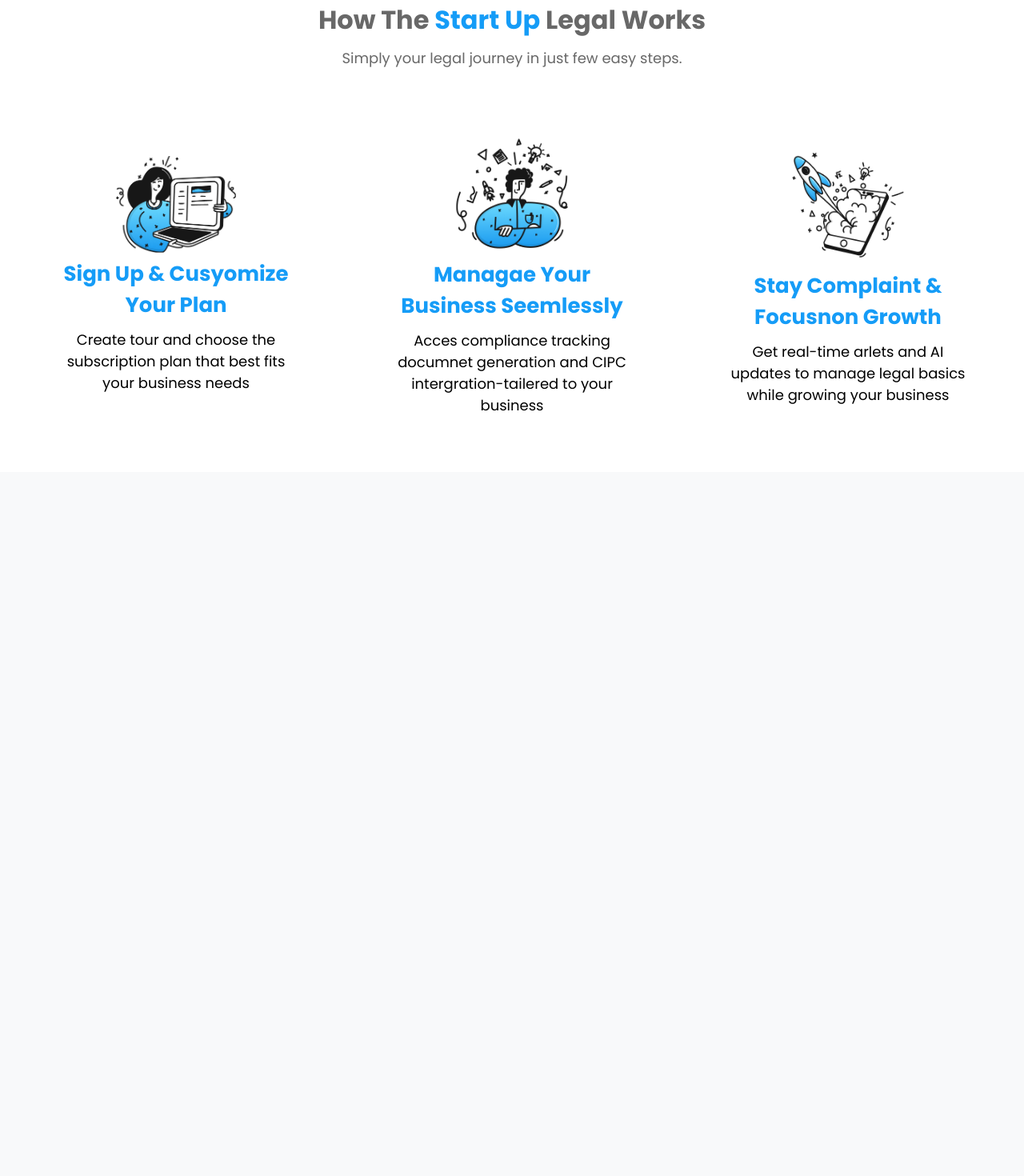
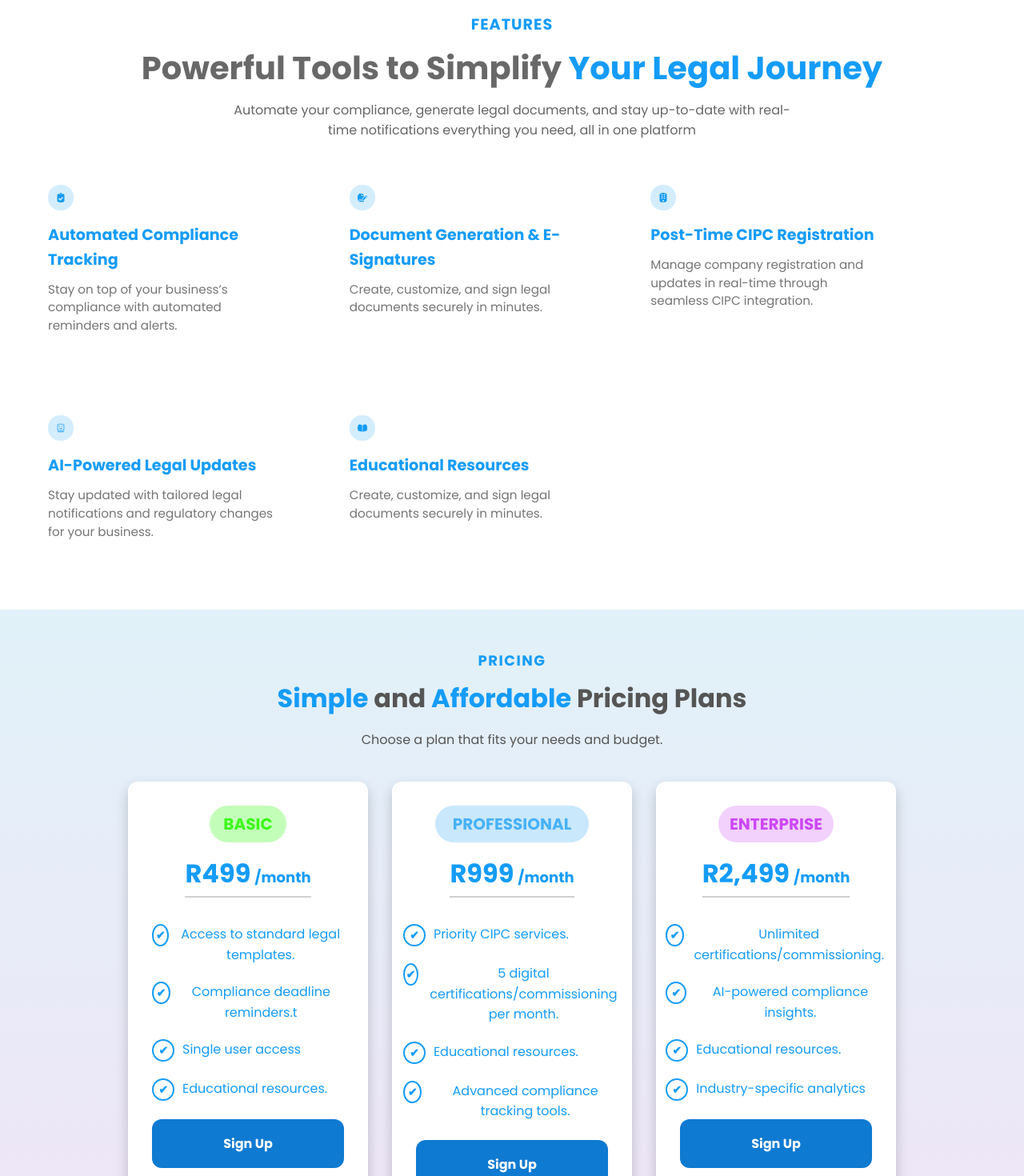
Before and after one commit to TlotloSeGamie/law-firm-landing-page, a React (Create React App) app: page / in a window 1280 px wide. Shown: the part 700-2170 px from the top of the page at 80% size. Before the commit the page ends 1290 px from the top, so only its background shows below. Built offline with nearby package versions, Linux system fonts and the light colour scheme.

Commit message:
lorem remove

```diff
--- a/src/App.js
+++ b/src/App.js
@@ -18,17 +18,17 @@ function App() {
     <div className="App">
       <Navbar />
       <Home />
-     {/* <Features />
+     <Features />
+       <Pricing />
+      <HowWorks />
+      <FAQ />
       <Contact />
-      <FAQ />
-       <Pricing />  */}
-      <HowWorks />
-      {/* <Footer /> */}
+      <Footer />
      {/* <StartUp />
       <StarterPlan />
       <SignIn />
       <SubscriptionPlan />
-      <AccountSecure />*/}
+      <AccountSecure />  */}
     </div>
   );
 }
--- a/src/components/Contact.css
+++ b/src/components/Contact.css
@@ -5,11 +5,12 @@
   align-items: center;
   height: auto;
   padding: 20px;
+  background-color: white;
 }
 
 .contact-container {
   width: 100%;
-  max-width: 900px;
+  max-width: 1100px;
   background-color: white;
   padding: 30px;
   border-radius: 8px;
@@ -97,7 +98,7 @@ textarea {
 .footer-text {
   font-size: 0.9rem;
   color: #999;
-  margin-top: 20px;
+  /* margin-top: 20px; */
 }
 
 .submit-btn {
--- a/src/components/Contact.js
+++ b/src/components/Contact.js
@@ -47,8 +47,7 @@ const Contact = () => {
         </div>
         <div className="bottom-section">
             <p className="footer-text">
-              Lorem ipsum dolor sit amet, consectetur adipiscing elit.
-              Sed do eiusmod tempor incididunt ut labore et dolore magna aliqua
+            By submitting this form I consent to the processing of the personal data that I have provided and declare my agreement with the data protection regulations in the data privacy statement
             </p>
             <button className="submit-btn">Submit</button>
         </div>
--- a/src/components/FAQ.css
+++ b/src/components/FAQ.css
@@ -71,6 +71,7 @@
   font-size: 1rem;
   color: #555;
   line-height: 1.6;
+  text-align: left;
 }
 
 .faq-card {
--- a/src/components/FAQ.js
+++ b/src/components/FAQ.js
@@ -25,7 +25,7 @@ const FAQ = () => {
             <div className="faq-item" key={index}>
               <div className="faq-question" onClick={() => toggleAnswer(index)}>
                 <h3>{item.question}</h3>
-                <span className="arrow">{openIndex === index ? "⌄" : "›"}</span>
+                <span className="arrow">{openIndex === index ? "v" : "›"}</span>
               </div>
               {openIndex === index && <p>{item.answer}</p>}
             </div>
@@ -40,7 +40,7 @@ const faqData = [
   {
     question: "What is StartUp?",
     answer:
-    "Lorem ipsum dolor sit amet, consectetur adipiscing elit. Sed do eiusmod tempor incididunt ut labore et dolore magna aliqua. Ut enim ad minim veniam, quis nostrud exercitation ullamco laboris nisi ut aliquip ex ea commodo consequat. Duis aute irure dolor in reprehenderit in voluptate velit esse cillum dolore eu fugiat nulla pariatur. Excepteur sint occaecat cupidatat non proident, sunt in culpa qui officia deserunt mollit anim id est laborum",
+    "StartUp Legal is a legaltech platform designed to simplify the legal compliance process for South African SMEs. It offers automated compliance tracking, document generation, CIPC integration, AI-powered legal updates, and more.",
 },
   {
     question: "How do I sign up?",
--- a/src/components/Features.js
+++ b/src/components/Features.js
@@ -14,36 +14,30 @@ const Features = () => {
             Powerful Tools to Simplify <span>Your Legal Journey</span>
           </h1>
           <p>
-            Lorem ipsum dolor sit amet, consectetur adipiscing elit. Sed do
-            eiusmod tempor incididunt ut labore et dolore magna aliqua.at
+          Automate your compliance, generate legal documents, and stay up-to-date with real-time notifications everything you need, all in one platform
           </p>
         </div>
         <div className="features-nav">
           <ul>
             <li>
               <FaClipboardCheck color="#159cf7" /> <span>Automated Compliance Tracking</span>
-              <p>Lorem ipsum dolor sit amet, consectetur adipiscing elit. Sed do
-              eiusmod tempor incididunt ut labore et dolore magna aliqua.</p>
+              <p>Stay on top of your business’s compliance with automated reminders and alerts. </p>
             </li>
             <li>
               <FaFileSignature color="#159cf7" /> <span>Document Generation & E-Signatures</span>
-              <p>Lorem ipsum dolor sit amet, consectetur adipiscing elit. Sed do
-              eiusmod tempor incididunt ut labore et dolore magna aliqua.</p>
+              <p>Create, customize, and sign legal documents securely in minutes.</p>
             </li>
             <li>
               <FaBuilding color="#159cf7" /> <span>Post-Time CIPC Registration</span>
-              <p>Lorem ipsum dolor sit amet, consectetur adipiscing elit. Sed do
-              eiusmod tempor incididunt ut labore et dolore magna aliqua.</p>
+              <p>Manage company registration and updates in real-time through seamless CIPC integration.</p>
             </li>
             <li>
               <AiOutlineRobot color="#159cf7" /> <span>AI-Powered Legal Updates</span>
-              <p>Lorem ipsum dolor sit amet, consectetur adipiscing elit. Sed do
-              eiusmod tempor incididunt ut labore et dolore magna aliqua.</p>
+              <p>Stay updated with tailored legal notifications and regulatory changes for your business.</p>
             </li>
             <li>
               <FaBookOpen color="#159cf7" /> <span>Educational Resources</span>
-              <p>Lorem ipsum dolor sit amet, consectetur adipiscing elit. Sed do
-              eiusmod tempor incididunt ut labore et dolore magna aliqua.</p>
+              <p>Create, customize, and sign legal documents securely in minutes.</p>
             </li>
           </ul>
         </div>
--- a/src/components/Footer.css
+++ b/src/components/Footer.css
@@ -20,6 +20,10 @@
     text-align: left;
 }
 
+img {
+    width: 60%;
+}
+
 h4 {
     font-size: 22px;
     margin-bottom: 10px;
@@ -29,7 +33,7 @@ h4 {
 p, ul {
     font-size: 14px;
     line-height: 1.6;
-    color: #000000;
+    color: #666;
 }
 
 ul {
@@ -93,6 +97,10 @@ ul li {
     transform: translateY(-3px);
 }
 
+.border {
+    border: 1px solid #fff;
+}
+
 .right-socials {
     width: 99%;
     display: flex;
@@ -112,7 +120,7 @@ ul li {
     width: 10%;
     display: flex;
     justify-content: end;
-    gap: 15px;
+    gap: 29px;
     color: #000000;
 }
 
@@ -120,13 +128,13 @@ ul li {
     display: flex;
     justify-content: flex-end;
     align-items: end;
-    color: #000000;
+    color: #666;
     font-size: 20px;
     transition: transform 0.3s ease-in-out;
 }
 
 .social-icon:hover {
-    transform: scale(1.2);
+    transform: scale(2);
 }
 
 .rights {
@@ -134,6 +142,10 @@ ul li {
     display: flex;
     justify-content: flex-end;
     align-items: center;
+}
+
+.rights p {
+    color: #00000098;
 }
 
 @media screen and (max-width: 1024px) {
--- a/src/components/Pricing.js
+++ b/src/components/Pricing.js
@@ -21,10 +21,10 @@ const Pricing = () => {
                         </div>
                         <div className="price-content">
                             <ul>
-                                <li> Essential features</li>
-                                <li> Limited support</li>
+                                <li> Access to standard legal templates.</li>
+                                <li> Compliance deadline reminders.t</li>
                                 <li> Single user access</li>
-                                <li> Basic analytics</li>
+                                <li> Educational resources.</li>
                             </ul>
                         </div>
                         <button className="sign-up">Sign Up</button>
@@ -37,10 +37,10 @@ const Pricing = () => {
                         </div>
                         <div className="price-content">
                             <ul>
-                                <li> Advanced features</li>
-                                <li> Priority support</li>
-                                <li> Multiple users</li>
-                                <li> Detailed reports</li>
+                                <li>Priority CIPC services.</li>
+                                <li>5 digital certifications/commissioning per month.</li>
+                                <li>Educational resources.</li>
+                                <li>Advanced compliance tracking tools.</li>
                             </ul>
                         </div>
                         <button className="sign-up">Sign Up</button>
@@ -53,10 +53,10 @@ const Pricing = () => {
                         </div>
                         <div className="price-content">
                             <ul>
-                                <li> All professional features</li>
-                                <li> Dedicated support</li>
-                                <li> Unlimited users</li>
-                                <li> Custom analytics</li>
+                                <li>Unlimited certifications/commissioning.</li>
+                                <li>AI-powered compliance insights.</li>
+                                <li>Educational resources.</li>
+                                <li> Industry-specific analytics</li>
                             </ul>
                         </div>
                         <button className="sign-up">Sign Up</button>
```
Also changed, not shown: src/components/Footer.js (+8 -6 lines).
